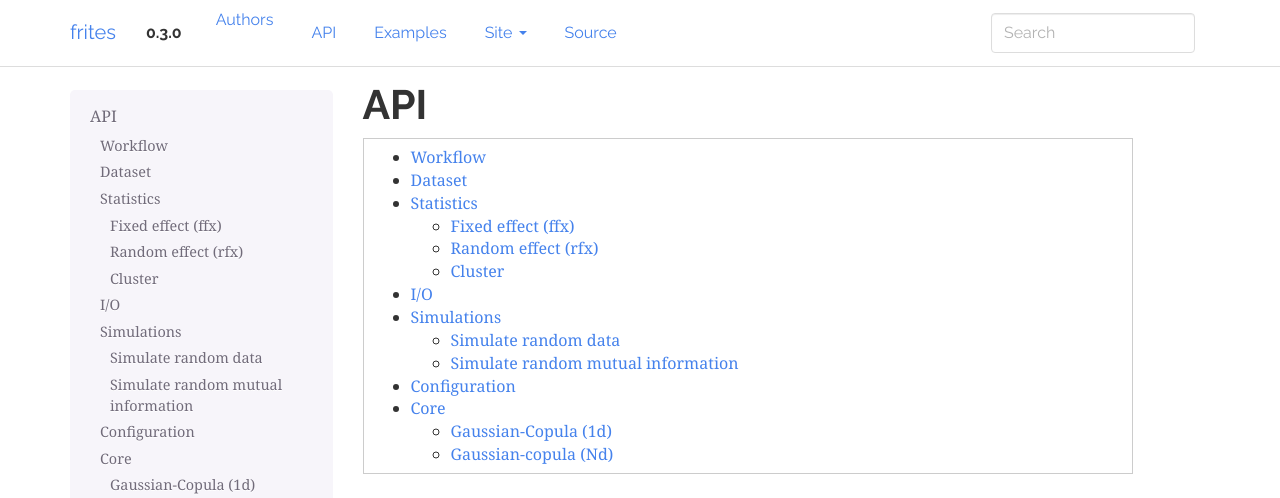
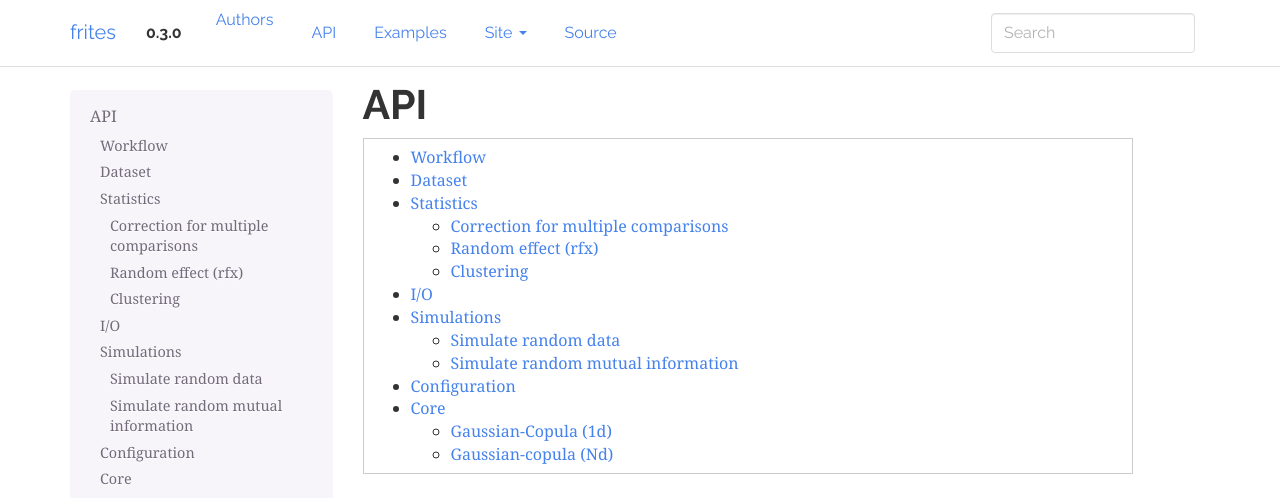
Before and after one commit to brainets/frites, a Sphinx documentation site: the page built from docs/source/api.rst, in a window 1280 px wide and 1400 px high. Shown: the top 498 px of the window. Built offline with Sphinx 7.4.7, drawn with Linux system fonts in a browser that asks for light colours; some of the changed text lies outside the part shown.

Commit message:
Make doc

```diff
--- a/docs/source/api.rst
+++ b/docs/source/api.rst
@@ -53,19 +53,13 @@
    :no-members:
    :no-inherited-members:
 
-Fixed effect (ffx)
-++++++++++++++++++
+Correction for multiple comparisons
++++++++++++++++++++++++++++++++++++
 
 .. autosummary::
    :toctree: generated/
 
-   ffx_maxstat
-   ffx_fdr
-   ffx_bonferroni
-   ffx_cluster_maxstat
-   ffx_cluster_fdr
-   ffx_cluster_bonferroni
-   ffx_cluster_tfce
+   permutation_mcp_correction
 
 
 Random effect (rfx)
@@ -74,16 +68,17 @@
 .. autosummary::
    :toctree: generated/
 
-   rfx_cluster_ttest
-   rfx_cluster_ttest_tfce
+   ttest_1samp
+   rfx_ttest
 
-Cluster
-+++++++
+Clustering
+++++++++++
 
 .. autosummary::
    :toctree: generated/
 
    temporal_clusters_permutation_test
+   cluster_threshold
 
 .. raw:: html
 
```
